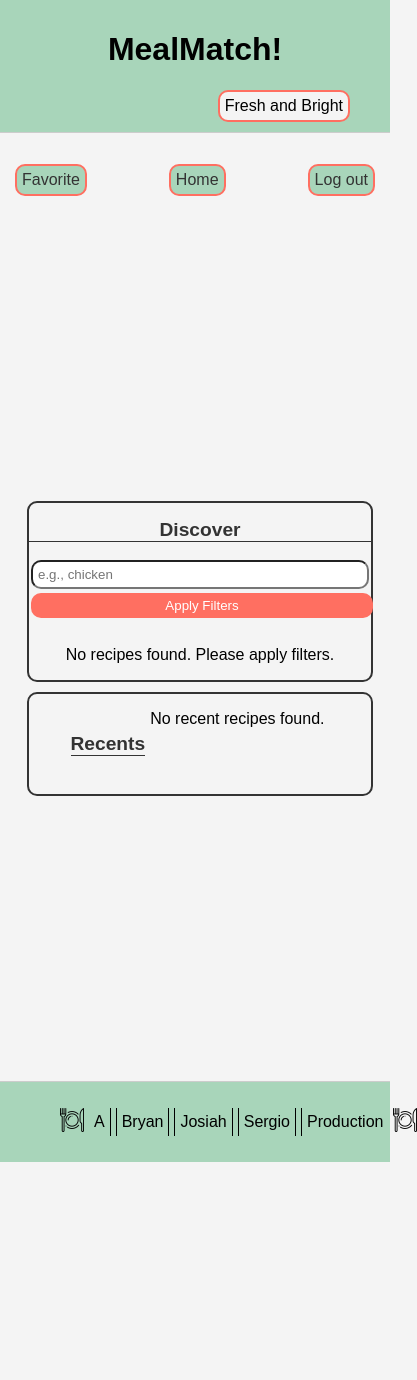
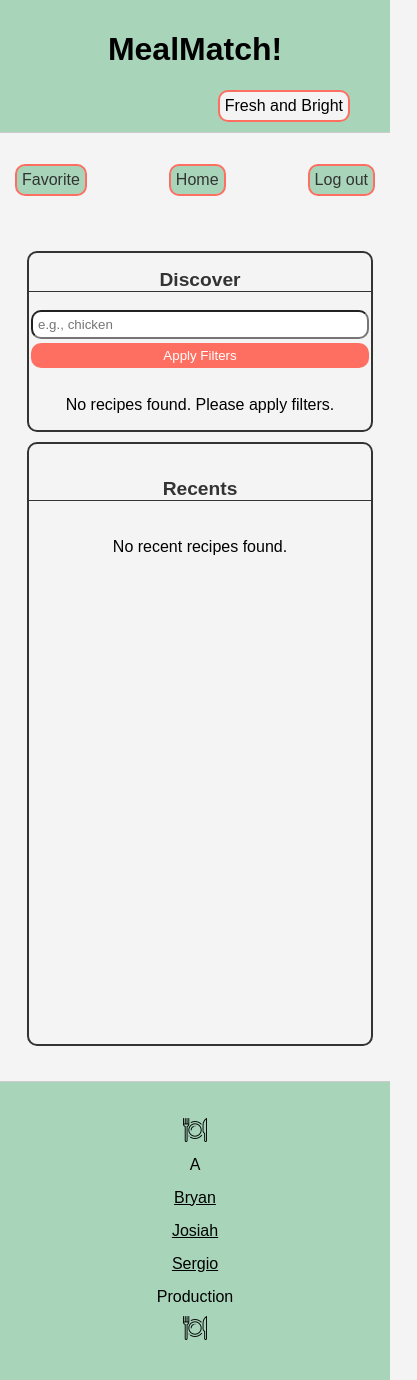
Before and after one commit to jocephuss/MealMatch, a React (Vite) app in the folder client/: page /home in a window 390 px wide. Shown: the whole page, 417 px wide, since content can reach past the window. Before the commit the page ends 1162 px from the top, so only its background shows below. Built offline with nearby package versions, Linux system fonts and the light colour scheme.

Commit message:
Adjusted CSS for mobile

```diff
--- a/client/src/components/Footer/index.jsx
+++ b/client/src/components/Footer/index.jsx
@@ -1,7 +1,6 @@
 const Footer = () => {
   return (
     <footer className="Foot">
-      <div>
       <ul className="FootList">
         <li>
           <img src="../../public/smlplate.png" alt="" />
@@ -39,7 +38,6 @@ const Footer = () => {
           <img src="../../public/smlplate.png" alt="" />
         </li>
       </ul>
-      </div>
     </footer>
   );
 };
--- a/client/src/components/ThemeSwitch/index.jsx
+++ b/client/src/components/ThemeSwitch/index.jsx
@@ -1,4 +1,4 @@
-import React, { useState } from "react";
+import React, { useState, useEffect } from "react";
 
 const themes = [
   {
@@ -117,14 +117,29 @@ const ThemeSwitcher = () => {
   // Component to switch between different themes
   const [currentTheme, setCurrentTheme] = useState(0);
 
-  const handleThemeChange = () => {
-    // Switch to the next theme
-    setCurrentTheme((prevTheme) => (prevTheme + 1) % themes.length);
-    const theme = themes[(currentTheme + 1) % themes.length];
+  useEffect(() => {
+    // Check local storage for saved theme index
+    const savedTheme = localStorage.getItem("themeIndex");
+    if (savedTheme) {
+      setCurrentTheme(Number(savedTheme));
+      applyTheme(Number(savedTheme)); // Apply saved theme styles
+    }
+  }, []);
+
+  const applyTheme = (themeIndex) => {
+    const theme = themes[themeIndex];
     Object.entries(theme.styles).forEach(([key, value]) => {
       // Apply the new theme styles to the document root element
       document.documentElement.style.setProperty(key, value);
     });
+  };
+
+  const handleThemeChange = () => {
+    // Switch to the next theme
+    const newThemeIndex = (currentTheme + 1) % themes.length;
+    setCurrentTheme(newThemeIndex);
+    localStorage.setItem("themeIndex", newThemeIndex); // Save the current theme index
+    applyTheme(newThemeIndex); // Apply new theme styles
   };
 
   return (
--- a/client/src/index.css
+++ b/client/src/index.css
@@ -422,6 +422,7 @@ input,
   gap: 5px;
   flex-wrap: nowrap;
   align-items: center;
+  justify-content: center;
 }
 
 .Link {
@@ -465,7 +466,6 @@ input,
 
   .apply-filters-button {
     padding: 5px;
-    width: 100%;
     border-radius: 10px;
   }
 
@@ -474,11 +474,10 @@ input,
   }
 
   .left-column {
-    flex-direction: row;
+    flex-direction: column;
     justify-content: center;
-    align-items: center;
     overflow-x: auto;
-    height: 100px;
+    height: 600px;
     width: 90%;
   }
 
@@ -489,11 +488,11 @@ input,
     padding: 5px;
     border: none;
     border-radius: 0;
-    height: 100px;
+    height: 500px;
   }
 
   .recent-recipe {
-    flex-direction: row;
+    flex-direction: column;
     margin: 5px;
     width: 80%;
   }
@@ -508,6 +507,10 @@ input,
     height: 200px;
     border-radius: 10px;
     margin: 5px;
+  }
+
+  .recipe-tile {
+    margin-bottom: 10px;
   }
 
   .filter-dropdown {
@@ -537,4 +540,23 @@ input,
   select {
     width: auto;
   }
+
+  .FootList {
+    flex-direction: column;
+    background-color: var(--primary-color);
+    padding: 10px 10px;
+    text-align: center;
+    border-top: none;
+    color: #000000;
+  }
+
+  .Link {
+    text-decoration: underline;
+  }
+
+  .Link,
+  .Lefty,
+  .Righty {
+    border: none;
+  }
 }
```
Lines whose indentation alone changed are shown as unchanged.
